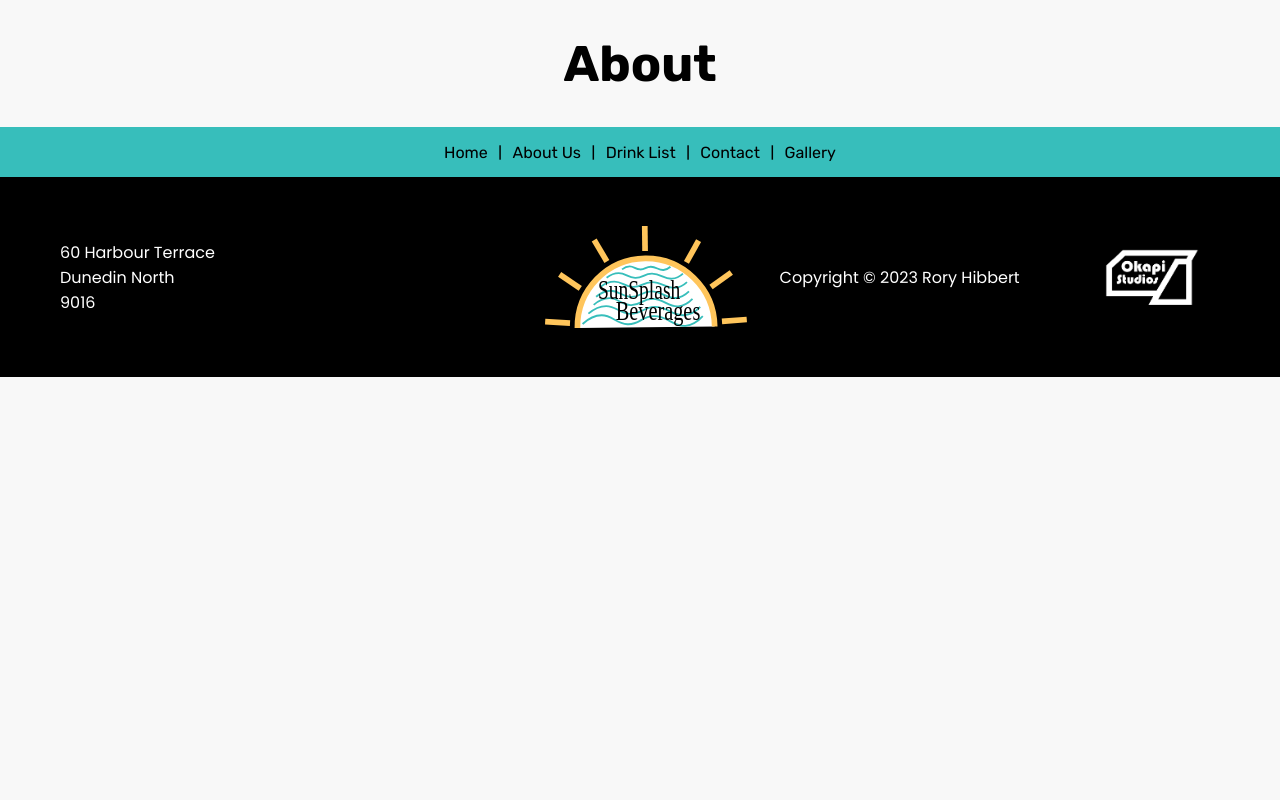
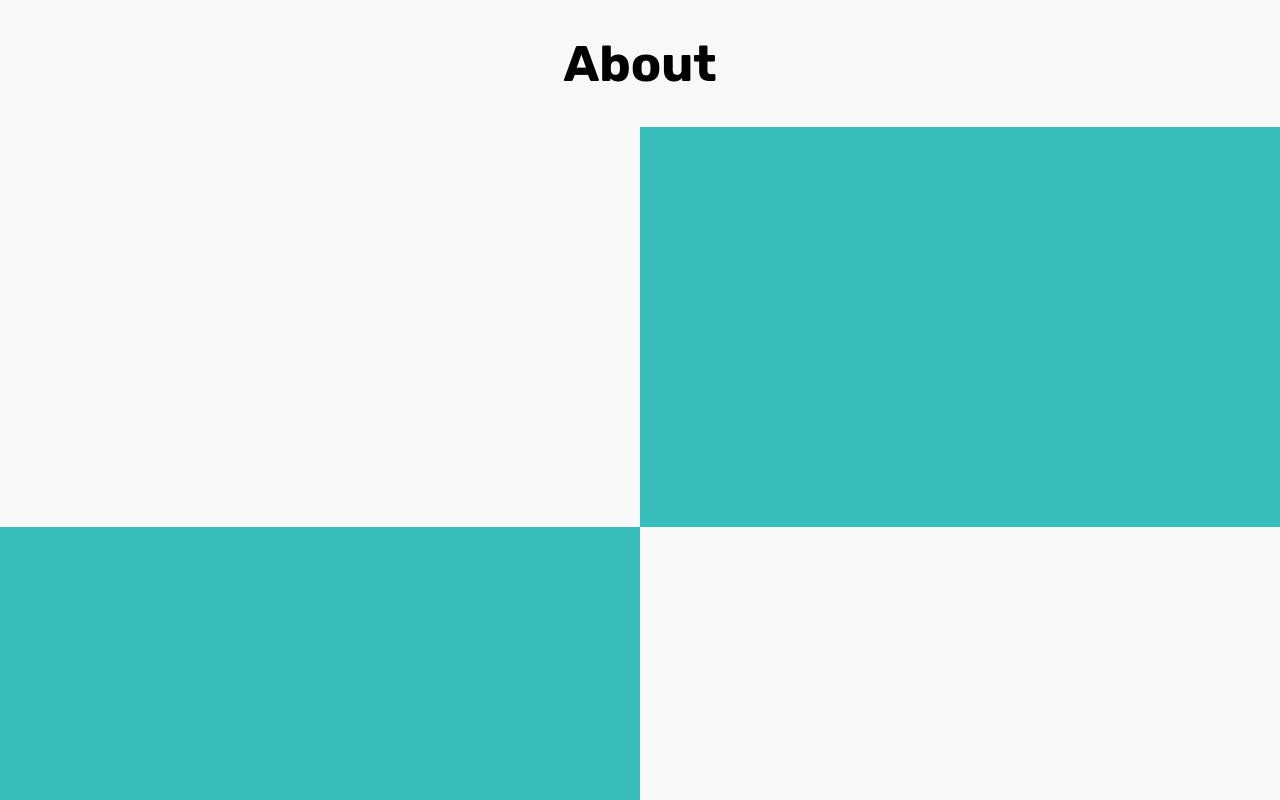
Before and after one commit to Rmhibbert/webAssignment, a SvelteKit app: page /About in a window 1280 px wide. Shown: the part 800-1600 px from the top of the page. Before the commit the page ends 1177 px from the top, so only its background shows below. Built offline with nearby package versions, Linux system fonts and the light colour scheme.

Commit message:
started on the structure of the about page

```diff
--- a/src/routes/About/+page.svelte
+++ b/src/routes/About/+page.svelte
@@ -1 +1,17 @@
+<svelte:head>
+    <link rel="stylesheet" href="css/main.css" />
+</svelte:head>
+
 <h1>About</h1>
+
+
+<div class="back">
+    <div class="aboutLeft"> </div>
+    <div class="aboutImg"> </div>
+</div>
+
+
+<div class="back">
+    <div class="aboutLeft aboutImg"></div>
+    <div class=""></div>
+</div>
--- a/static/css/main.css
+++ b/static/css/main.css
@@ -293,6 +293,25 @@ h1 {
 
 }
 
+.back{
+    display: flex;
+    width: 100%;
+    flex-direction: row;
+    height:50vh;
+}
+
+.aboutLeft{
+    width: 50%;
+    display: flex;
+    align-items: center;
+    height: 50vh;
+}
+
+.aboutImg{
+    width: 50%;
+    background-color:#37BEBB;
+    height: 50vh;
+}
 
 @media screen and (max-width: 1400px){
     .total{
```
